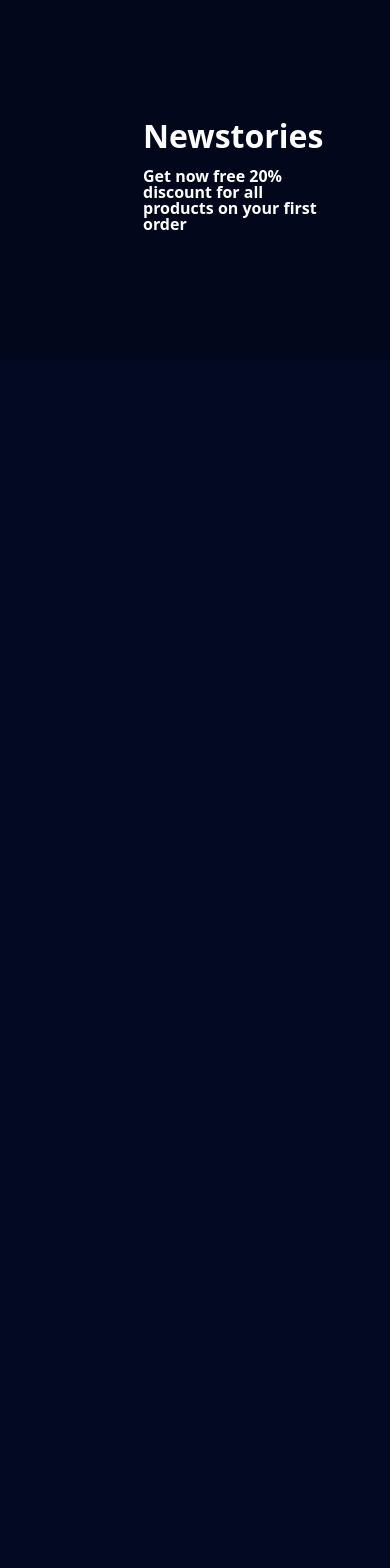
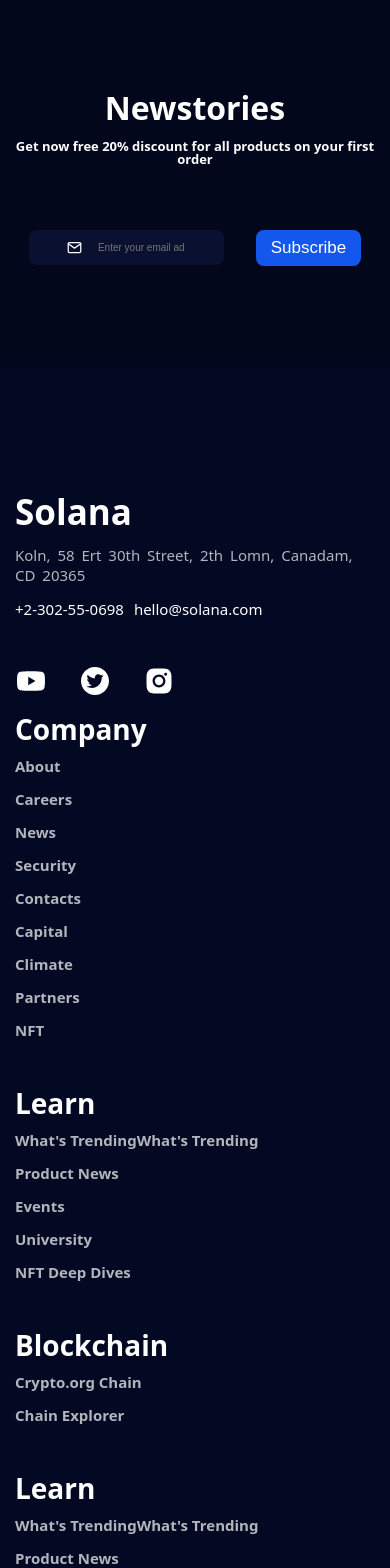
Before and after one commit to mudmykola/react-solana-crypto, a React (Create React App) app: page / in a window 390 px wide. Shown: the part 4400-5968 px from the top of the page. Before the commit the page ends 4760 px from the top, so only its background shows below. Built offline with nearby package versions, Linux system fonts and the light colour scheme.

Commit message:
style -> [adapt ~ footer,newstories]

```diff
--- a/public/index.html
+++ b/public/index.html
@@ -24,7 +24,7 @@
       work correctly both with client-side routing and a non-root public URL.
       Learn how to configure a non-root public URL by running `npm run build`.
     -->
-    <title>React App</title>
+    <title>React Solana Crypto</title>
   </head>
   <body>
     <noscript>You need to enable JavaScript to run this app.</noscript>
--- a/src/App.jsx
+++ b/src/App.jsx
@@ -1,5 +1,6 @@
 import React from "react";
 import Ecosystem from "./components/ecosystem/Ecosystem";
+import { Footer } from "./components/footer/Footer";
 import Home from "./components/homed/Home";
 import NavBar from "./components/navbar/NavBar";
 import Newstories from "./components/newsstories/Newstories";
@@ -19,6 +20,7 @@
       <Signup />
       <Roadmap />
       <Newstories />
+      <Footer />
     </>
   );
 }
--- /dev/null
+++ b/src/components/footer/Footer.jsx
@@ -0,0 +1,101 @@
+import React from "react";
+import footerScss from "../footer/footer.scss";
+import {
+  AiFillYoutube,
+  AiFillTwitterCircle,
+  AiFillInstagram,
+} from "react-icons/ai";
+
+export const Footer = () => {
+  const menuLinks = [
+    "About",
+    "Careers",
+    "News",
+    "Security",
+    "Contacts",
+    "Capital",
+    "Climate",
+    "Partners",
+    "NFT",
+  ];
+  const learnLinks = [
+    "What's TrendingWhat's Trending",
+    "Product News",
+    "Events",
+    "University",
+    "NFT Deep Dives",
+  ];
+  const blockchain = ["Crypto.org Chain", "Chain Explorer"];
+  const socialIcons = [
+    <AiFillYoutube />,
+    <AiFillTwitterCircle />,
+    <AiFillInstagram />,
+  ];
+  return (
+    <div className="footer flex column gap">
+      <div className="footer-box max-container">
+        <div className="footer-box__inner flex column gap-1">
+          <div className="footer-box__logo">
+            <h2>Solana</h2>
+          </div>
+          <div className="footer-box__address">
+            <p>Koln, 58 Ert 30th Street, 2th Lomn, Canadam, CD 20365</p>
+          </div>
+          <div className="footer-box__contact">
+            <a href="tel:+2302550698">+2-302-55-0698</a>
+            <a href="mail:hello@solana.com">hello@solana.com</a>
+          </div>
+          <div className="footer-box__social flex gap-2">
+            {socialIcons.map((icon, index) => {
+              return (
+                <div className="footer-box__icon" key={index}>
+                  {icon}
+                </div>
+              );
+            })}
+          </div>
+        </div>
+        <div className="footer-menu flex column gap-1">
+          <div className="footer-menu__title">
+            <h3>Company</h3>
+          </div>
+          <ul className="footer-menu__list flex column gap-half">
+            {menuLinks.map((link) => {
+              return <li key={link}>{link}</li>;
+            })}
+          </ul>
+        </div>
+        <div className="footer-learn flex column gap-1">
+          <div className="footer-learn__title">
+            <h3>Learn</h3>
+          </div>
+          <ul className="footer-learn__list flex column gap-half">
+            {learnLinks.map((link) => {
+              return <li key={link}>{link}</li>;
+            })}
+          </ul>
+        </div>
+        <div className="footer-blockchain flex column gap-1">
+          <div className="footer-blockchain__title">
+            <h3>Blockchain</h3>
+          </div>
+          <ul className="footer-blockchain__list flex column gap-half">
+            {blockchain.map((link) => {
+              return <li key={link}>{link}</li>;
+            })}
+          </ul>
+        </div>
+        <div className="footer-learn flex column gap-1">
+          <div className="footer-learn__title">
+            <h3>Learn</h3>
+          </div>
+          <ul className="footer-learn__list flex column gap-half">
+            {learnLinks.map((link) => {
+              return <li key={link}>{link}</li>;
+            })}
+          </ul>
+        </div>
+      </div>
+    </div>
+  );
+};
--- /dev/null
+++ b/src/components/footer/footer.scss
@@ -0,0 +1,143 @@
+.footer {
+  padding: 0 80px;
+  padding-bottom: 48px;
+
+  &-box {
+    display: grid;
+    grid-template-columns: repeat(5, 1fr);
+    gap: 16px;
+    &__inner {
+      margin-right: 100px;
+    }
+    &__logo {
+      h2 {
+        font-size: 35px;
+        font-weight: bold;
+      }
+    }
+    &__contact {
+      a {
+        font-size: 15px;
+        transition: var(--d-tr);
+      }
+      a + a {
+        margin-left: 10px;
+      }
+      a:hover {
+        text-decoration: underline;
+        transition: var(--h-tr);
+      }
+    }
+    &__address {
+      p {
+        opacity: 0.7;
+        font-size: 15px;
+        line-height: 20px;
+      }
+    }
+    &__social {
+      margin-top: 32px;
+      svg {
+        font-size: 32px;
+        transition: var(--d-tr);
+        cursor: pointer;
+      }
+    }
+    &__social svg:hover {
+      background-color: var(--c100);
+      border-radius: 100%;
+      transition: var(--h-tr);
+      width: 100%;
+    }
+  }
+  li + li {
+    margin-top: 10px;
+  }
+  &-menu,
+  &-learn,
+  &-blockchain {
+    &__title {
+      h3 {
+        font-size: 28px;
+        font-weight: bold;
+      }
+    }
+    &__list {
+      font-size: 15px;
+      font-weight: bold;
+      opacity: 0.7;
+      li {
+        cursor: pointer;
+      }
+      li:hover {
+        text-decoration: underline;
+      }
+    }
+  }
+}
+
+// 768
+@media (max-width: 768px) {
+  .footer {
+    padding: 0;
+    padding-bottom: 30px;
+    &-menu,
+    &-learn,
+    &-blockchain {
+      margin-bottom: 35px;
+    }
+
+    &-box {
+      width: 100%;
+      grid-template-columns: repeat(2, 1fr);
+      &__inner {
+        margin-right: 270px;
+      }
+    }
+  }
+}
+
+// 600
+@media (max-width: 600px) {
+  .footer {
+    padding: 0;
+    padding-bottom: 30px;
+    &-box {
+      width: 100%;
+      grid-template-columns: repeat(1, 1fr);
+      &__inner {
+        margin-right: 0;
+      }
+    }
+  }
+}
+
+// 480
+@media (max-width: 480px) {
+  .footer {
+    padding: 0;
+    padding-bottom: 30px;
+    &-box {
+      width: 100%;
+      grid-template-columns: repeat(1, 1fr);
+      &__inner {
+        margin-right: 0;
+      }
+    }
+  }
+}
+
+// 320
+@media (max-width: 320px) {
+  .footer {
+    padding: 0;
+    padding-bottom: 30px;
+    &-box {
+      width: 100%;
+      grid-template-columns: repeat(1, 1fr);
+      &__inner {
+        margin-right: 0;
+      }
+    }
+  }
+}
--- a/src/components/newsstories/newstories.scss
+++ b/src/components/newsstories/newstories.scss
@@ -31,3 +31,116 @@
     }
   }
 }
+
+// 768
+@media (max-width: 768px) {
+  .newstories {
+    padding: 100px 0;
+    flex-direction: column;
+    &-box {
+      width: 100%;
+      font-weight: initial;
+      font-size: 13px;
+      text-align: center;
+    }
+    &-inner {
+      width: 100%;
+      &__input {
+        width: 50%;
+        padding: 10px;
+        font-size: 15px;
+        input {
+          width: 50%;
+          font-size: 10px;
+        }
+      }
+    }
+    button {
+      padding: 8px 15px;
+    }
+  }
+}
+
+// 600
+@media (max-width: 600px) {
+  .newstories {
+    padding: 100px 0;
+    flex-direction: column;
+    &-box {
+      width: 100%;
+      font-weight: initial;
+      font-size: 13px;
+    }
+    &-inner {
+      width: 100%;
+      &__input {
+        width: 50%;
+        padding: 10px;
+        font-size: 15px;
+        input {
+          width: 50%;
+          font-size: 10px;
+        }
+      }
+    }
+    button {
+      padding: 8px 15px;
+    }
+  }
+}
+
+// 480
+@media (max-width: 480px) {
+  .newstories {
+    padding: 100px 0;
+    flex-direction: column;
+    &-box {
+      width: 100%;
+      font-weight: initial;
+      font-size: 13px;
+    }
+    &-inner {
+      width: 100%;
+      &__input {
+        width: 50%;
+        padding: 10px;
+        font-size: 15px;
+        input {
+          width: 50%;
+          font-size: 10px;
+        }
+      }
+    }
+    button {
+      padding: 8px 15px;
+    }
+  }
+}
+
+// 320
+@media (max-width: 320px) {
+  .newstories {
+    padding: 100px 0;
+    flex-direction: column;
+    &-box {
+      width: 100%;
+      font-weight: initial;
+      font-size: 13px;
+    }
+    &-inner {
+      width: 100%;
+      &__input {
+        width: 50%;
+        padding: 10px;
+        font-size: 15px;
+        input {
+          width: 50%;
+          font-size: 10px;
+        }
+      }
+    }
+    button {
+      padding: 8px 15px;
+    }
+  }
+}
```
Also changed, not shown: src/components/roadmap/roadmap.scss (+16 -0 lines).
